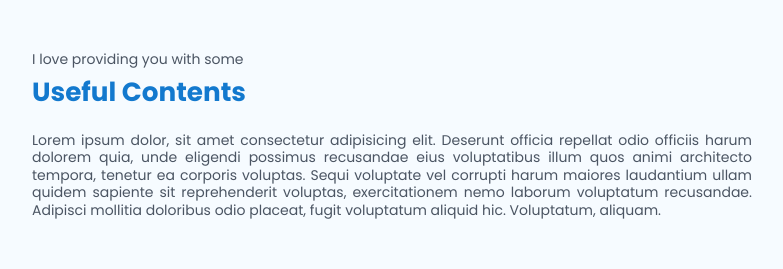
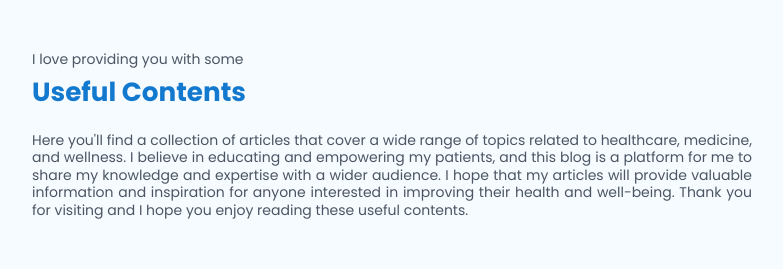
Before and after one commit to mikelisrael/doctor-portfolio-next, a Next.js app: page / in a window 1280 px wide. Shown: the part 2720-2989 px from the top of the page, without its empty margins (248-1031 px from the left). Built offline with nearby package versions, Linux system fonts and the light colour scheme.

Commit message:
Blog paragraph phrased

```diff
--- a/components/Blog.js
+++ b/components/Blog.js
@@ -12,14 +12,13 @@ const Blog = ({ blogRef }) => {
         </h2>
 
         <p className="mt-7 text-justify">
-          Lorem ipsum dolor, sit amet consectetur adipisicing elit. Deserunt
-          officia repellat odio officiis harum dolorem quia, unde eligendi
-          possimus recusandae eius voluptatibus illum quos animi architecto
-          tempora, tenetur ea corporis voluptas. Sequi voluptate vel corrupti
-          harum maiores laudantium ullam quidem sapiente sit reprehenderit
-          voluptas, exercitationem nemo laborum voluptatum recusandae. Adipisci
-          mollitia doloribus odio placeat, fugit voluptatum aliquid hic.
-          Voluptatum, aliquam.
+          Here you'll find a collection of articles that cover a wide range of
+          topics related to healthcare, medicine, and wellness. I believe in
+          educating and empowering my patients, and this blog is a platform for
+          me to share my knowledge and expertise with a wider audience. I hope
+          that my articles will provide valuable information and inspiration for
+          anyone interested in improving their health and well-being. Thank you
+          for visiting and I hope you enjoy reading these useful contents.
         </p>
 
         <div className="mt-20 grid grid-cols-1 md:grid-cols-3 gap-x-3 gap-y-10">
```
